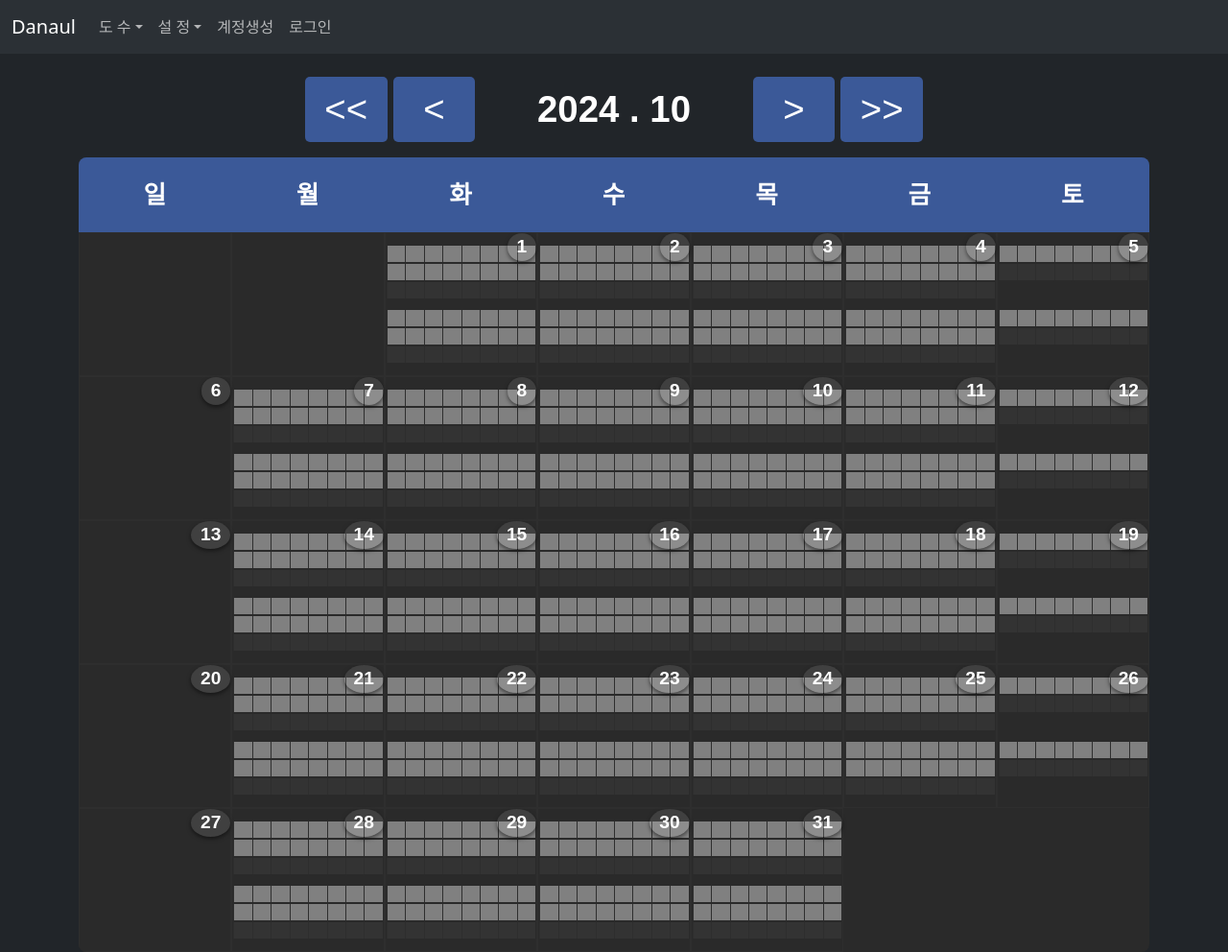
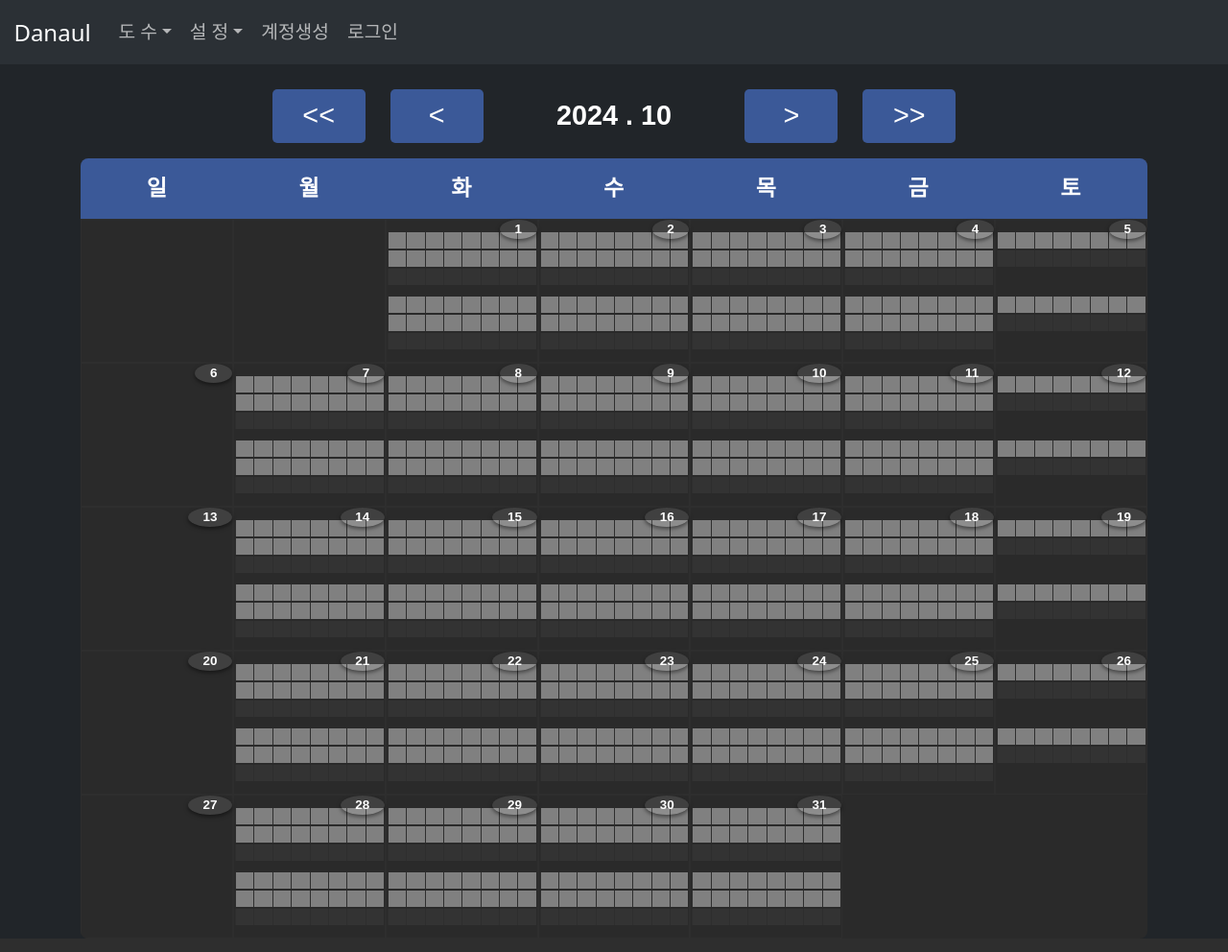
Before and after one commit to 250mon/dosuscheduler, a Flask app: page / in a window 1280 px wide. Shown: the whole page at 96% size. Run offline with Flask 3, Linux system fonts and the light colour scheme; data comes from the database, SQL or seed files in the repository; data that the repository does not hold is empty; parts of the project's set-up code (start-up, migrations or seed data) failed here and were passed over.

Commit message:
Font size revised

```diff
--- a/scheduler/static/styles.css
+++ b/scheduler/static/styles.css
@@ -1,3 +1,13 @@
+html {
+  font-size: clamp(1rem, 1.5vw, 2rem); /* Base font size scales with viewport */
+}
+
+@media (max-width: 768px) {
+  html {
+    font-size: 14px; /* Fixed font size for smaller screens */
+  }
+}
+
 th.min-width {
   min-width: 80px;
 }
--- a/scheduler/static/styles_monthly_dark.css
+++ b/scheduler/static/styles_monthly_dark.css
@@ -34,12 +34,13 @@
 
 .month-selector button {
   flex: 1;
+  min-width: 15%;
   background-color: #3b5998;
   color: #ffffff;
   border: none;
-  padding: 5px 10px;
-  margin: 0 3px;
-  font-size: 3vw;
+  padding: 1% 2%;
+  margin: 0 2%;
+  font-size: 1.5rem;
   border-radius: 5px;
   cursor: pointer;
   transition: background-color 0.3s;
@@ -51,8 +52,9 @@
 
 .month-display {
   flex: 4;
+  min-width: 35%;
   color: #ffffff;
-  font-size: 3vw;
+  font-size: 1.5rem;
   font-weight: bold;
   margin: 0 10px;
   /* min-width: 150px; */
@@ -64,7 +66,7 @@
   flex-direction: column;
   text-align: center;
   justify-content: center;
-  font-size: 2.5vw;
+  font-size: 0.9rem;
 }
 
 .calendar {
@@ -83,16 +85,16 @@
   grid-template-columns: repeat(7, 1fr);
   background-color: #3b5998;
   color: #ffffff;
-  padding: 10px 0;
+  padding: 1% 0;
   text-align: center;
-  font-size: 2vw;
+  font-size: 1.2rem;
   font-weight: bold;
   text-transform: uppercase;
   letter-spacing: 1px;
 }
 
 .day-name {
-  padding: 10px 0;
+  padding: 2% 0;
 }
 
 .calendar-body {
@@ -120,9 +122,9 @@
   top: 0px;
   right: 0px;
   background: rgba(255, 255, 255, 0.1);
-  padding: 0px 10px;
+  padding: 0px 10%;
   border-radius: 50%;
-  font-size: 1.5vw;
+  font-size: 0.7rem;
   font-weight: bold;
   color: #ffffff;
   box-shadow: 0 2px 4px rgba(0, 0, 0, 0.5);
```
Also changed, not shown: scheduler/static/styles_daily_dark.css (+6 -5 lines).
